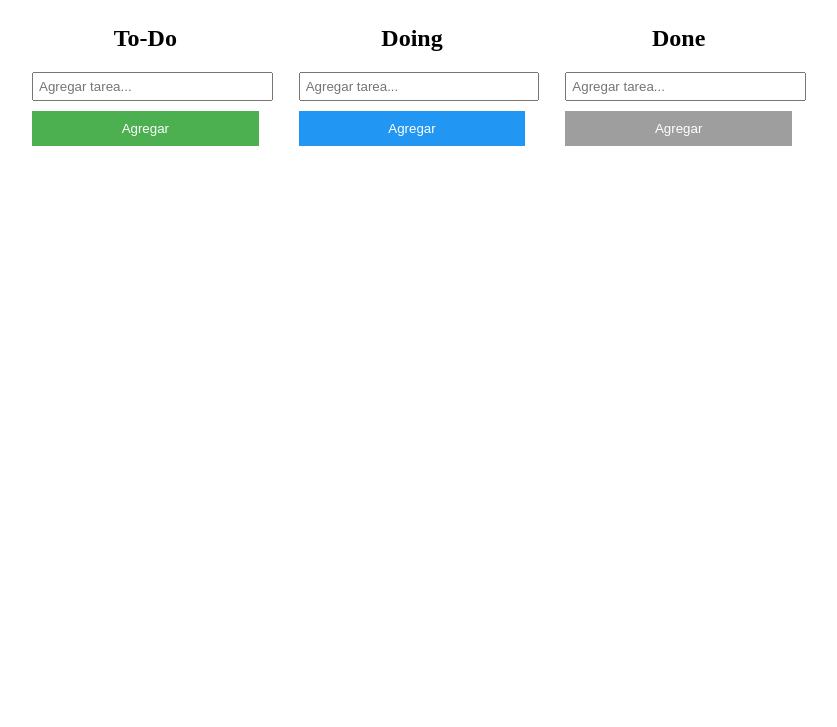
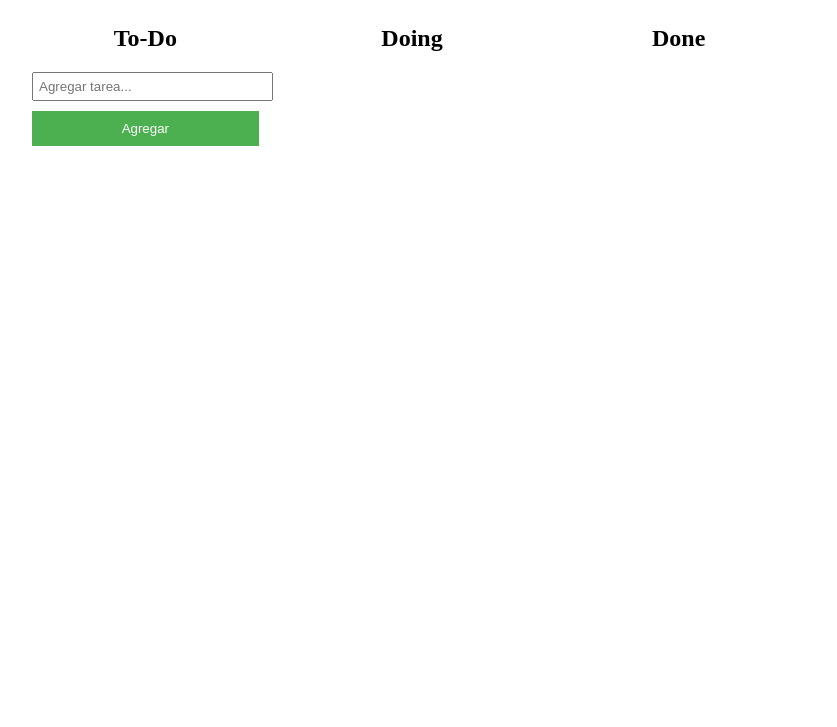
Before and after one commit to MrLoadex/MrLoadex.github.io, a plain HTML site: page index.html in a window 1280 px wide. Shown: the part 73-800 px from the top of the page, without its empty margins (228-1065 px from the left). Drawn offline with Linux system fonts and the light colour scheme.

Commit message:
Update index.html

```diff
--- a/index.html
+++ b/index.html
@@ -10,23 +10,19 @@
     <div class="container">
         <h1 class="header">Task Manager</h1>
         <div class="listas">
-            <div class="lista">
+            <div class="lista" id="todo-lista">
                 <h2>To-Do</h2>
                 <ul id="todo-list"></ul>
                 <input type="text" id="todo-input" placeholder="Agregar tarea...">
                 <button id="todo-button">Agregar</button>
             </div>
-            <div class="lista">
+            <div class="lista" id="doing-lista">
                 <h2>Doing</h2>
                 <ul id="doing-list"></ul>
-                <input type="text" id="doing-input" placeholder="Agregar tarea...">
-                <button id="doing-button">Agregar</button>
             </div>
-            <div class="lista">
+            <div class="lista" id="done-lista">
                 <h2>Done</h2>
                 <ul id="done-list"></ul>
-                <input type="text" id="done-input" placeholder="Agregar tarea...">
-                <button id="done-button">Agregar</button>
             </div>
         </div>
     </div>
```
